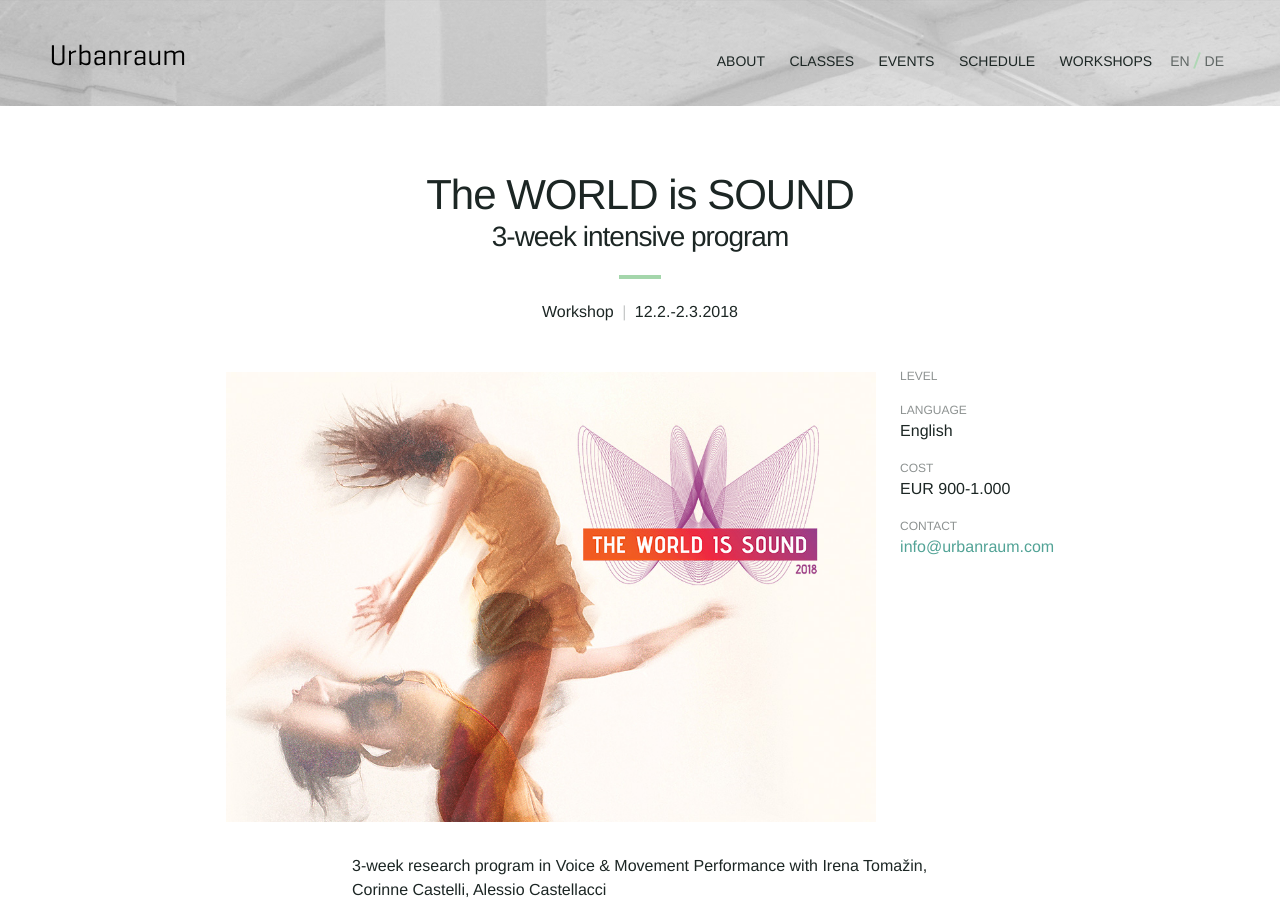
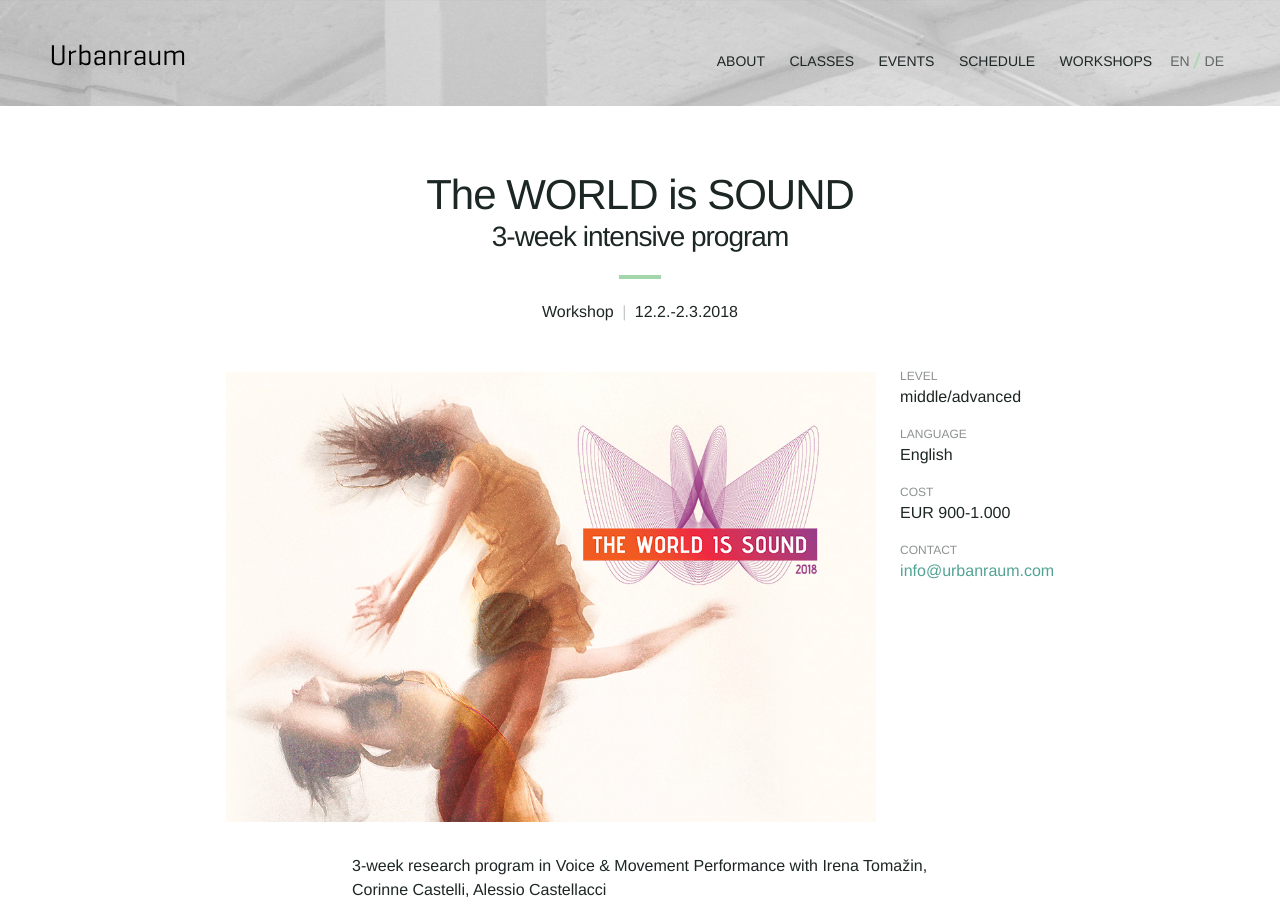
Before and after one commit to Kriesse/urbanraum, a Jekyll site: the page built from _workshops/the-world-is-sound.md, in a window 1280 px wide and 900 px high. Built offline with Jekyll 4.4.1, drawn with Linux system fonts in a browser that asks for light colours; nearby versions of some CDN libraries.

Commit message:
Update the-world-is-sound.md

```diff
--- a/_workshops/the-world-is-sound.md
+++ b/_workshops/the-world-is-sound.md
@@ -23,9 +23,11 @@ language_de: "Englisch"
 type_de: "Workshop"
 
 level_en: |
+  middle/advanced
 
 
 level_de: |
+  Mittelstufe/Fortgeschritten
 
 price_en: |
   EUR 900-1.000
```
